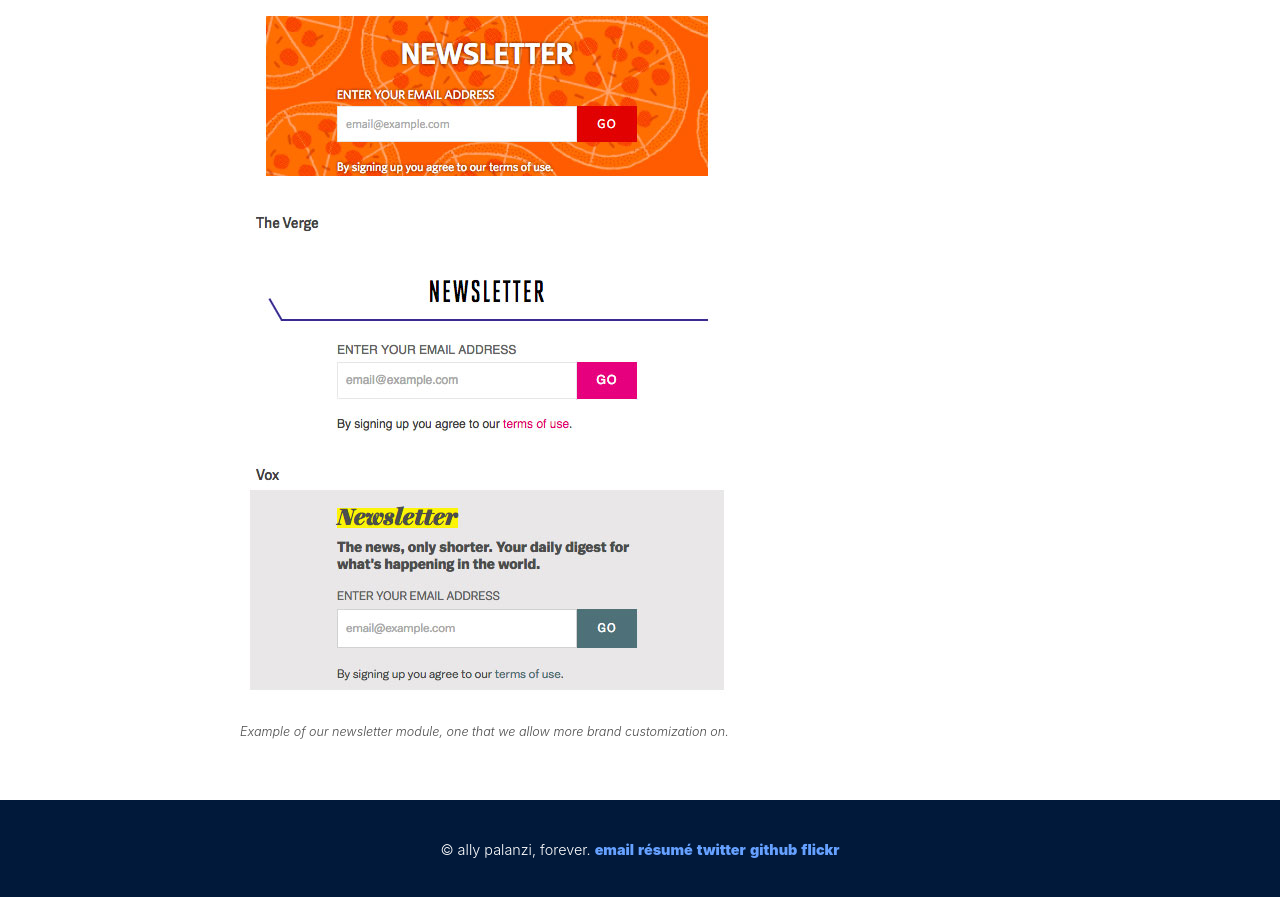
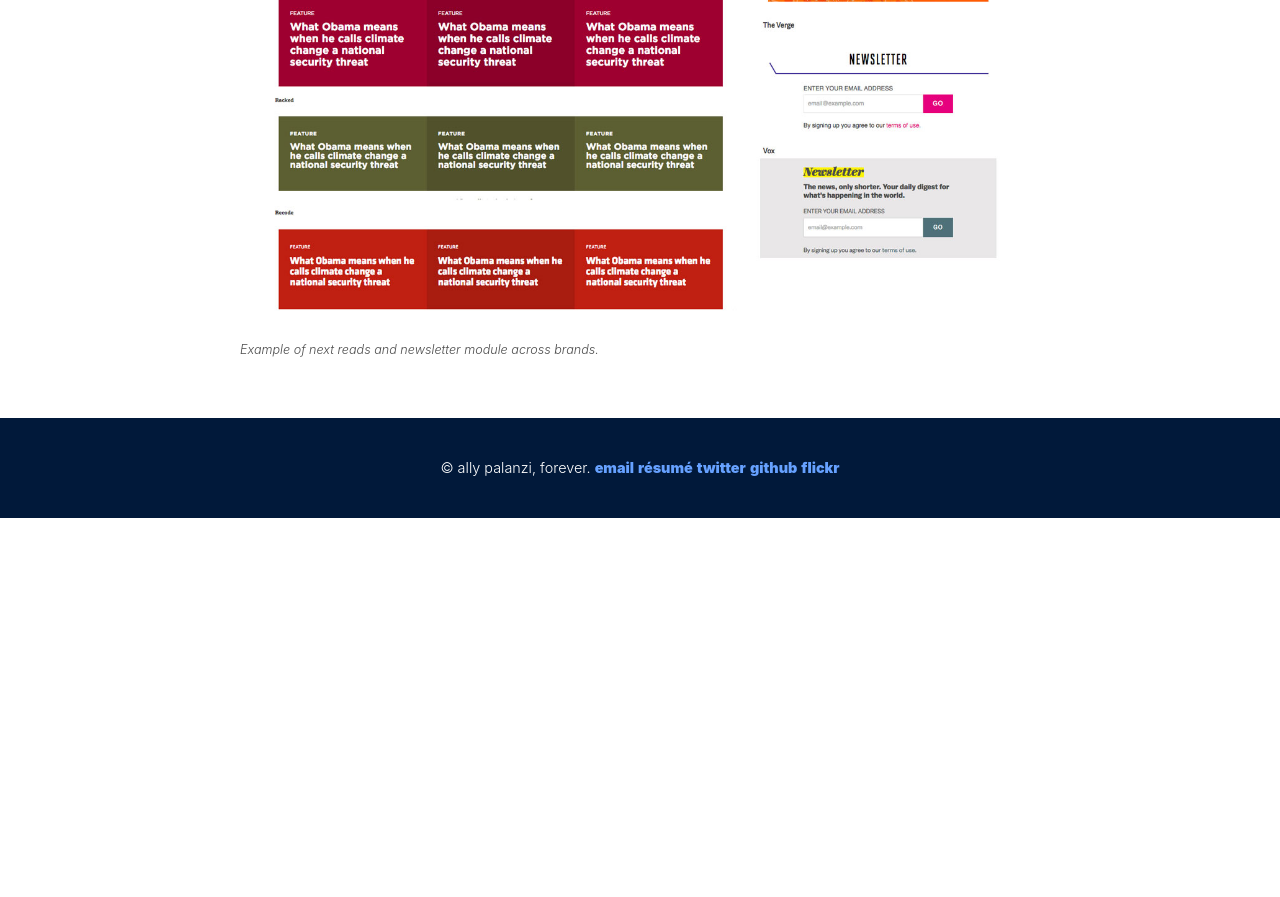
Before and after one commit to allypalanzi/allypalanzi.github.io, a Jekyll site: the page built from _posts/portfolio/2016-07-19-platform.markdown, in a window 1280 px wide and 900 px high, scrolled down 3268 px. Shown: the top 897 px of the window. Built offline with Jekyll 4.4.1, drawn with Linux system fonts in a browser that asks for light colours; after the commit the page ends 3786 px from its top, so only the background shows below that.

Commit message:
update moar

```diff
--- a/_posts/portfolio/2016-07-19-platform.markdown
+++ b/_posts/portfolio/2016-07-19-platform.markdown
@@ -38,5 +38,5 @@ Read more from our product blog: [Curbed on Chorus, the start of a new era at Vo
 ![Curbed on Unison](/assets/images/work/curbedhp.jpg)
 *<a href="http://curbed.com">Curbed</a> was the first site we built onto this new platform.*
 
-![Newslette modules across brands](/assets/images/work/newsletters.jpg)
-*Example of our newsletter module, one that we allow more brand customization on.*
+![Examples of next reads and newsletter modules](/assets/images/work/components.jpg)
+*Example of next reads and newsletter module across brands.*
```
Also changed, not shown: assets/images/work/components.jpg (added).
